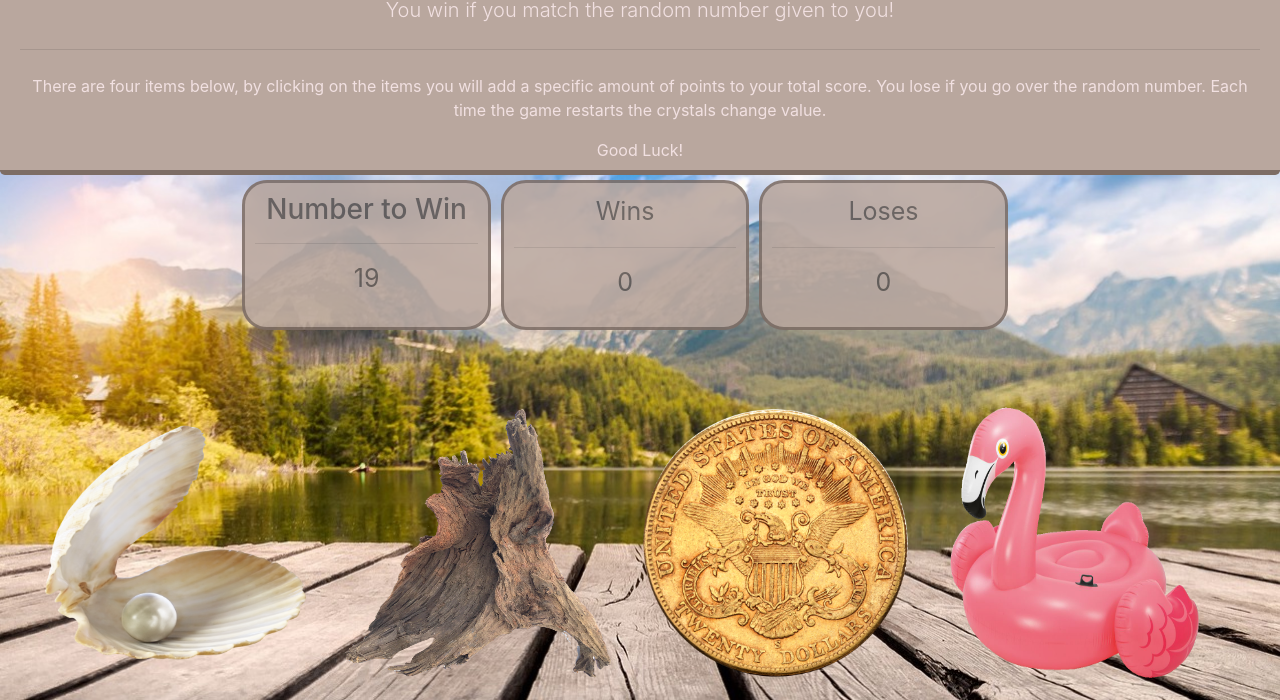
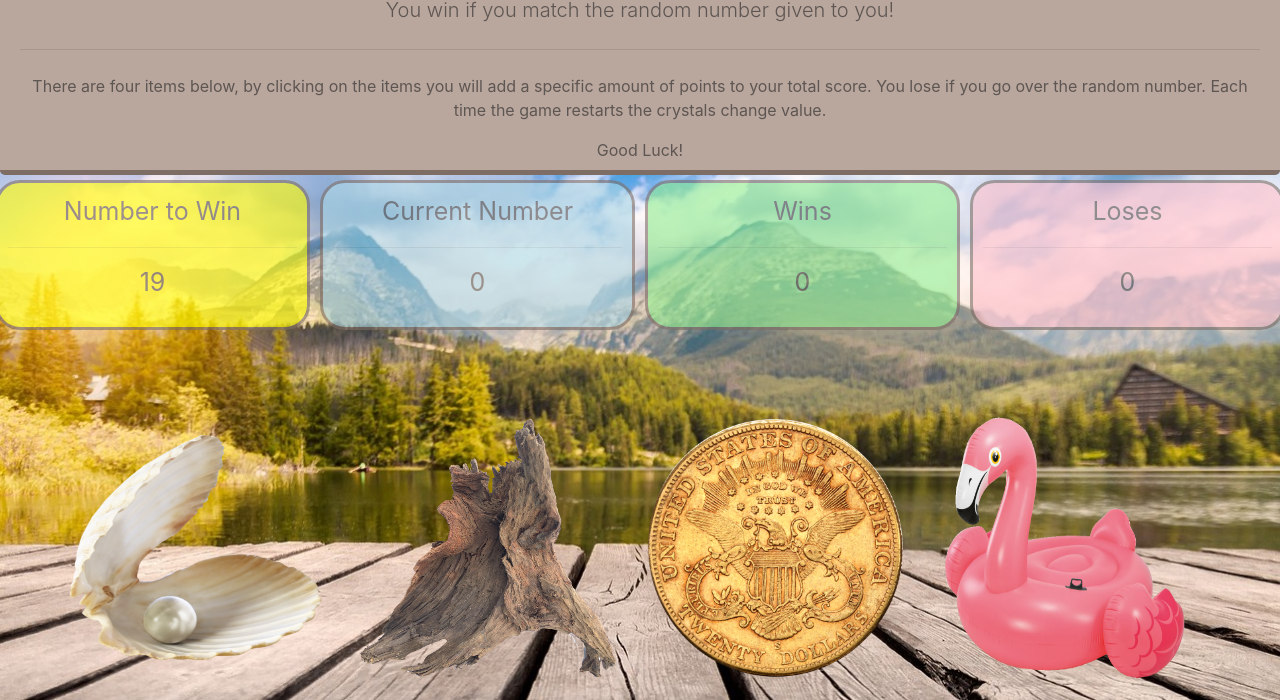
Before and after one commit to kellie13060/Unit-4-Game, a plain HTML site: page index.html in a window 1280 px wide. Shown: the part 100-800 px from the top of the page. Drawn offline with nearby package versions, Linux system fonts and the light colour scheme.

Commit message:
final push

```diff
--- a/assets/css/style.css
+++ b/assets/css/style.css
@@ -4,7 +4,6 @@ html, body {
    background-repeat: no-repeat;
    background-size: 100%;
    background-position: bottom;
-
 }
 
 .jumbotron {
@@ -12,19 +11,9 @@ html, body {
     height: 275px;
     margin: 0;
     padding: 20px 20px;
-    color: #F1E0E1;
+    color: #5e5652;
     border-bottom: 5px solid #7d6d65
 }
-
-/* #foot {
-  position: fixed;
-  left: 0;
-  bottom: 0;
-  width: 100%;
-  opacity: 100%;
-  color: white;
-  text-align: center; */
-/* } */
 
 .center-block {
   display: block;
@@ -33,9 +22,33 @@ html, body {
 }
 
 .imgs {
+  height: 265px;
+  width: 265px;
+  margin: 10px;
+}
+
+#imgShell:hover {
   height: 275px;
   width: 275px;
-  margin: 10px;
+  margin: 5px;
+}
+
+#imgWood:hover {
+  height: 275px;
+  width: 275px;
+  margin: 5px;
+}
+
+#imgCoin:hover {
+  height: 275px;
+  width: 275px;
+  margin: 5px;
+}
+
+#imgPink:hover {
+  height: 275px;
+  width: 275px;
+  margin: 5px;
 }
 
 #lakeThings {
@@ -51,15 +64,27 @@ html, body {
   text-align: center;
   margin: 5px;
   font-size: 25px;
-  background-color: #B9A79E;
-  opacity: 88%;
+  opacity: 60%;
   color: #5e5652;
 }
 
-.container2 {
-  margin: 0px 0px 0px 0px;
+#yellow {
+  background-color: yellow;
+}
+#blue {
+  background-color: lightblue;
+}
+#green {
+  background-color: lightgreen;
+}
+#red {
+  background-color: pink;
 }
 
-.row{
+.container2 {
+  margin: 0px 5px;
+}
+
+#lakeThings{
   width: 100%;
 }
--- a/assets/javascript/game.js
+++ b/assets/javascript/game.js
@@ -1,15 +1,3 @@
-//establish the random number given to get
-//number options given and randomly chose
-
-
-//set the numberGiven to match the target number
-
-//check to see if the numbers match or have gone over
-
-//if the numbers match log the win
-//else if the number has gone over log a lose
-//else the number is too low do nothing
-
 var counter = 0;
 var randomNumber = Math.floor(Math.random() * (120 - 19) + 19);
 console.log(randomNumber);
@@ -28,6 +16,7 @@ $(document).ready(function () {
     $("#numberToWin").text(randomNumber);
     $("#numberOfWins").text(wins);
     $("#numberOfLost").text(lost);
+    $("#curCounter").text(counter);
     console.log("Counter: " + counter);
 
     function reset (){
@@ -38,12 +27,14 @@ $(document).ready(function () {
         numPink = Math.floor(Math.random() * (12 - 1) + 1);
         randomNumber = Math.floor(Math.random() * (120 - 19) + 19);
         $("#numberToWin").text(randomNumber);
+        $("#curCounter").text(counter)
         console.log(randomNumber);
     };
 
     $("#imgShell").on("click", function () {
         counter += numShell;
         console.log("Shell: " + counter);
+        $("#curCounter").text(counter);
         if (counter === randomNumber) {
             alert("You win somehow, even though this game is impossible!");
             wins += 1;
@@ -61,6 +52,7 @@ $(document).ready(function () {
     $("#imgWood").on("click", function () {
         counter += numWood;
         console.log("Wood: " + counter);
+        $("#curCounter").text(counter);
         if (counter === randomNumber) {
             alert("You win somehow, even though this game is impossible!");
             wins += 1;
@@ -78,6 +70,7 @@ $(document).ready(function () {
     $("#imgCoin").on("click", function () {
         counter += numCoin;
         console.log("Coin: " + counter);
+        $("#curCounter").text(counter);
         if (counter === randomNumber) {
             alert("You win somehow, even though this game is impossible!");
             wins += 1;
@@ -95,6 +88,7 @@ $(document).ready(function () {
     $("#imgPink").on("click", function () {
         counter += numPink;
         console.log("Pink: " + counter);
+        $("#curCounter").text(counter);
         if (counter === randomNumber) {
             alert("You win somehow, even though this game is impossible!");
             wins += 1;
--- a/index.html
+++ b/index.html
@@ -3,7 +3,7 @@
 
 <head>
   <meta charset="utf-8">
-  <title>Lake Things Collector</title>
+  <title>Lake Item Collector</title>
 
 
   <link rel="stylesheet" href="https://maxcdn.bootstrapcdn.com/bootstrap/4.0.0/css/bootstrap.min.css">
@@ -24,7 +24,7 @@
 <body>
 
   <div class="jumbotron">
-    <h1 class="display-4 text-center">Lake Things Collector</h1>
+    <h1 class="display-4 text-center">Lake Item Collector</h1>
     <p class="lead text-center">You win if you match the random number given to you!</p>
     <hr class="my-4 text-center">
     <p class="text-center">There are four items below, by clicking on the items you will add a specific amount of points to your total
@@ -34,21 +34,24 @@
 
   <div class="container2">
     <div class="row">
-      <div class="col"></div>
-      <div class="col borderBox">
-        <h3>Number to Win</h3>
+
+      <div class="col borderBox" id="yellow">Number to Win
         <hr>
         <div id="numberToWin"></div>
       </div>
-      <div class="col borderBox" >Wins<hr>
+      <div class="col borderBox" id="blue">Current Number
+        <hr>
+        <div id="curCounter"></div>
+      </div>
+      <div class="col borderBox" id="green">Wins
+        <hr>
         <div id="numberOfWins"></div>
       </div>
 
-      <div class="col borderBox">Loses<hr>
+      <div class="col borderBox" id="red">Loses
+        <hr>
         <div id="numberOfLost"></div>
       </div>
-
-      <div class="col"></div>
     </div>
     <div class="row" id="lakeThings">
       <div class="span center-block">
```
